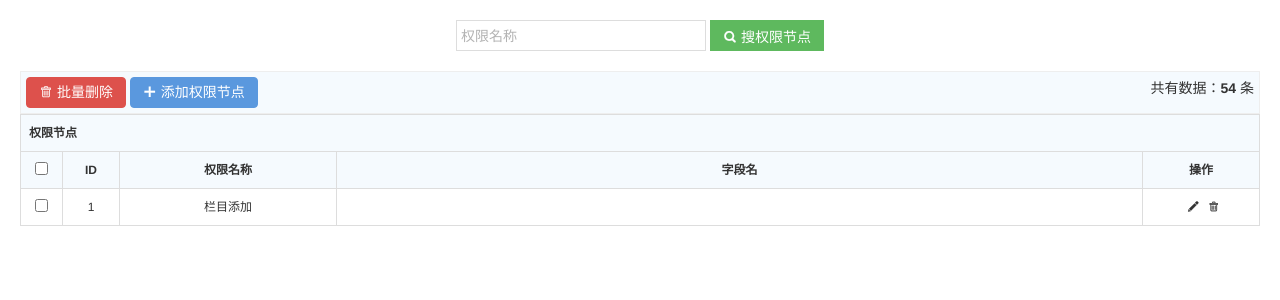
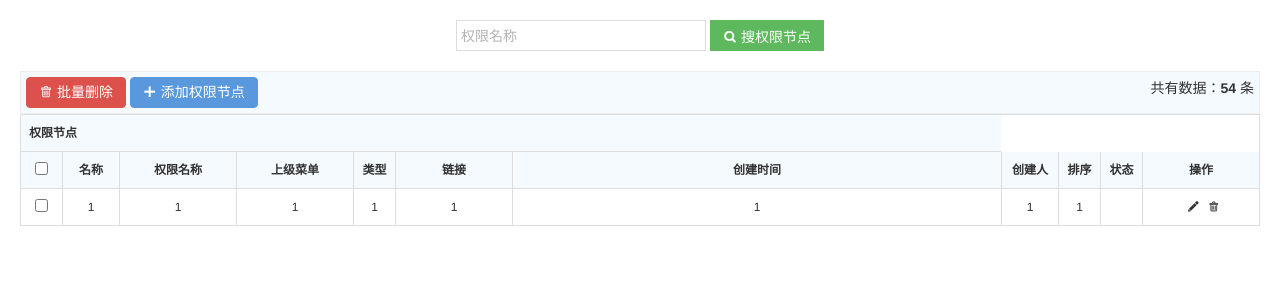
Before and after one commit to 930294112/ProperteyManageSystem, a web app: page /WEB-INF/pages/admin/admin-permission.html in a window 1280 px wide. Shown: the part 40-340 px from the top of the page. Run offline with its HTML, style and script files only (its server is not run), Linux system fonts and the light colour scheme; data that the repository does not hold is empty.

Commit message:
权限管理html页面第1次提交

```diff
--- a/src/main/resources/db.properties
+++ b/src/main/resources/db.properties
@@ -1,4 +1,4 @@
 driver=com.mysql.jdbc.Driver
-url=jdbc:mysql://localhost:3306/villageService
+url=jdbc:mysql://localhost:3306/pms
 username=root
-password=newpass
+password=123456
--- a/src/main/webapp/WEB-INF/pages/admin/admin-permission.html
+++ b/src/main/webapp/WEB-INF/pages/admin/admin-permission.html
@@ -19,7 +19,7 @@
     <script type="text/javascript" src="../lib/DD_belatedPNG_0.0.8a-min.js"></script>
     <script>DD_belatedPNG.fix('*');</script>
     <![endif]-->
-<title>权限管理</title>
+<title>菜单管理</title>
 </head>
 <body>
 <nav class="breadcrumb"><i class="Hui-iconfont">&#xe67f;</i> 首页 <span class="c-gray en">&gt;</span> 管理员管理 <span class="c-gray en">&gt;</span> 权限管理 <a class="btn btn-success radius r" style="line-height:1.6em;margin-top:3px" href="javascript:location.replace(location.href);" title="刷新" ><i class="Hui-iconfont">&#xe68f;</i></a></nav>
@@ -38,9 +38,15 @@
 			</tr>
 			<tr class="text-c">
 				<th width="25"><input type="checkbox" name="" value=""></th>
-				<th width="40">ID</th>
-				<th width="200">权限名称</th>
-				<th>字段名</th>
+				<th width="40">名称</th>
+				<th width="100">权限名称</th>
+				<th width="100">上级菜单</th>
+				<th width="25">类型</th>
+				<th width="100">链接</th>
+				<th width="=100">创建时间</th>
+				<th width="40">创建人</th>
+				<th width="25">排序</th>
+				<th width="25">状态</th>
 				<th width="100">操作</th>
 			</tr>
 		</thead>
@@ -48,7 +54,13 @@
 			<tr class="text-c">
 				<td><input type="checkbox" value="1" name=""></td>
 				<td>1</td>
-				<td>栏目添加</td>
+				<td>1</td>
+				<td>1</td>
+				<td>1</td>
+				<td>1</td>
+				<td>1</td>
+				<td>1</td>
+				<td>1</td>
 				<td></td>
 				<td><a title="编辑" href="javascript:;" onclick="admin_permission_edit('角色编辑','admin-permission-add.html','1','','310')" class="ml-5" style="text-decoration:none"><i class="Hui-iconfont">&#xe6df;</i></a> <a title="删除" href="javascript:;" onclick="admin_permission_del(this,'1')" class="ml-5" style="text-decoration:none"><i class="Hui-iconfont">&#xe6e2;</i></a></td>
 			</tr>
```
